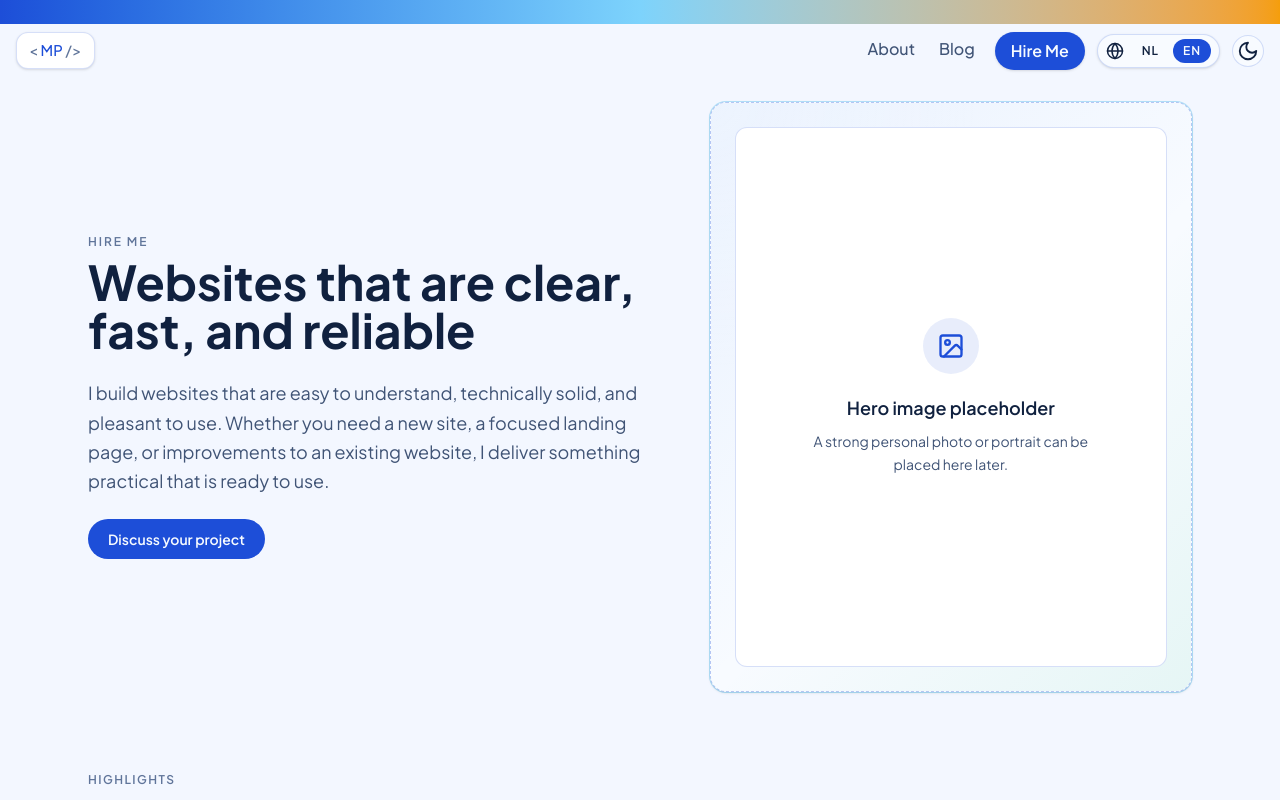
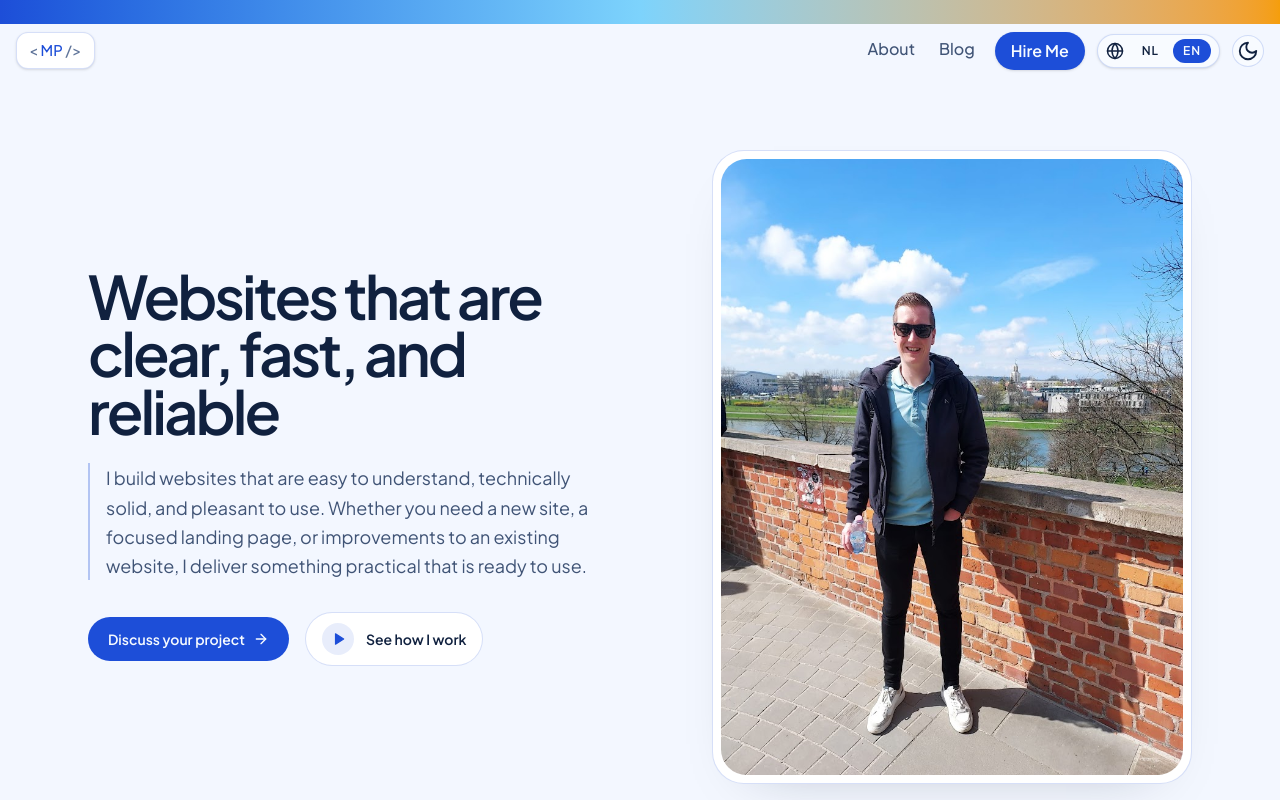
Before and after one commit to mpannekoek/Personal.Portfolio, a Next.js app in the folder src/web/: page /en/hire-me in a window 1280 px wide. Shown: the top 800 px of the page. Built offline with nearby package versions, Linux system fonts and the light colour scheme.

Commit message:
Refine hire-me hero layout

```diff
--- a/src/web/messages/en.json
+++ b/src/web/messages/en.json
@@ -73,9 +73,11 @@
     "description": "I build websites that are easy to understand, technically solid, and pleasant to use. Whether you need a new site, a focused landing page, or improvements to an existing website, I deliver something practical that is ready to use.",
     "heroImage": {
       "title": "Hero image placeholder",
-      "description": "A strong personal photo or portrait can be placed here later."
+      "description": "A strong personal photo or portrait can be placed here later.",
+      "alt": "Martijn Pannekoek on a city terrace overlooking the water"
     },
     "cta": "Discuss your project",
+    "secondaryCta": "See how I work",
     "principles": {
       "eyebrow": "Highlights",
       "title": "How I work",
--- a/src/web/messages/nl.json
+++ b/src/web/messages/nl.json
@@ -73,9 +73,11 @@
     "description": "Ik bouw websites die helder zijn opgebouwd, technisch goed staan en prettig werken voor je bezoekers. Of het nu gaat om een nieuwe site, een gerichte landingspagina of het verbeteren van een bestaande website: ik zorg voor een oplossing die praktisch is en direct bruikbaar.",
     "heroImage": {
       "title": "Placeholder voor hero image",
-      "description": "Hier kan later een sterke foto of portret van mij komen."
+      "description": "Hier kan later een sterke foto of portret van mij komen.",
+      "alt": "Martijn Pannekoek op een stadsbalkon met uitzicht op het water"
     },
     "cta": "Bespreek je project",
+    "secondaryCta": "Bekijk mijn werkwijze",
     "principles": {
       "eyebrow": "Speerpunten",
       "title": "Hoe ik werk",
--- a/src/web/src/app/[locale]/hire-me/page.tsx
+++ b/src/web/src/app/[locale]/hire-me/page.tsx
@@ -1,12 +1,14 @@
 import {
+    ArrowRight,
     Handshake,
-    ImageIcon,
     MessageSquareQuote,
     MousePointerClick,
     MonitorSmartphone,
     PanelsTopLeft,
+    Play,
     Search,
 } from "lucide-react";
+import Image from "next/image";
 import { getTranslations } from "next-intl/server";
 import ContactShortcut from "../../components/contact-shortcut";
 import ProcessTimeline from "../../components/process-timeline";
@@ -54,42 +56,54 @@ export default async function HireMePage() {
     ] as const;
     return (
         <main className="container mx-auto px-6 pb-10">
-            <section className="grid gap-8 lg:grid-cols-[1.1fr_0.9fr] lg:items-center">
-                <div className="max-w-3xl">
-                    <p className="text-xs font-semibold uppercase tracking-[0.16em] text-[var(--text-soft)]">
-                        {t("eyebrow")}
-                    </p>
-                    <h1 className="mt-2 mb-6 font-bold text-3xl text-[var(--text)] md:text-5xl">
+            <section className="px-0 py-8 md:py-10 lg:py-12">
+                <div className="grid gap-10 lg:grid-cols-[minmax(0,1fr)_minmax(360px,480px)] lg:items-center lg:gap-14">
+                    <div className="max-w-xl">
+                        <h1 className="mx-auto max-w-lg text-center text-4xl font-semibold leading-[0.96] tracking-[-0.05em] text-[var(--text)] md:text-5xl lg:mx-0 lg:text-left lg:text-6xl">
                             {t("title")}
                         </h1>
-                    <p className="text-base leading-relaxed text-[var(--text-muted)] md:text-lg">
+                        <div className="mt-6 max-w-lg border-l-2 border-[var(--border-strong)] pl-4 text-base leading-relaxed text-[var(--text-muted)] md:text-lg">
                             {t("description")}
-                    </p>
+                        </div>
+                        <div className="mt-8 flex flex-wrap items-center gap-4">
                             <a
                                 href="#contact"
-                        className="mt-6 inline-flex items-center rounded-full bg-primary px-5 py-2.5 text-sm font-semibold text-[var(--primary-contrast)] transition-colors hover:bg-primary/85"
+                                className="inline-flex items-center gap-2 rounded-full bg-primary px-5 py-3 text-sm font-semibold text-[var(--primary-contrast)] shadow-[0_14px_28px_-24px_rgba(29,78,216,0.7)] transition-colors hover:bg-primary/90"
                             >
                                 {t("cta")}
+                                <ArrowRight className="h-4 w-4" />
+                            </a>
+                            <a
+                                href="#process"
+                                className="inline-flex items-center gap-3 rounded-full border border-[var(--border)] bg-[var(--surface)] px-4 py-2.5 text-sm font-semibold text-[var(--text)] transition-colors hover:border-primary/35 hover:text-primary"
+                            >
+                                <span className="inline-flex h-8 w-8 items-center justify-center rounded-full bg-primary/10 text-primary">
+                                    <Play className="ml-0.5 h-3.5 w-3.5 fill-current" />
+                                </span>
+                                {t("secondaryCta")}
                             </a>
                         </div>
+                    </div>
 
-                <div className="relative overflow-hidden rounded-2xl border border-dashed border-[var(--border-strong)] bg-[var(--surface-elevated)] p-6 shadow-sm ring-1 ring-[var(--ring)]">
-                    <div className="absolute inset-0 bg-[radial-gradient(circle_at_top_left,rgba(255,255,255,0.14),transparent_35%),linear-gradient(135deg,rgba(59,130,246,0.08),transparent_55%,rgba(16,185,129,0.08))]" />
-                    <div className="relative flex aspect-[4/5] flex-col items-center justify-center rounded-xl border border-[var(--border)] bg-[var(--surface)] text-center">
-                        <span className="inline-flex h-14 w-14 items-center justify-center rounded-full bg-primary/10 text-primary">
-                            <ImageIcon className="h-7 w-7" />
-                        </span>
-                        <p className="mt-5 text-lg font-semibold text-[var(--text)]">
-                            {t("heroImage.title")}
-                        </p>
-                        <p className="mt-2 max-w-xs text-sm leading-relaxed text-[var(--text-muted)]">
-                            {t("heroImage.description")}
-                        </p>
+                    <div className="relative mx-auto w-full max-w-[26rem] lg:max-w-none">
+                        <div className="absolute inset-x-6 inset-y-8 rotate-3 rounded-[2.5rem] bg-[linear-gradient(135deg,color-mix(in_srgb,var(--accent)_20%,white)_0%,color-mix(in_srgb,var(--primary)_16%,white)_100%)]" />
+                        <div className="relative overflow-hidden rounded-[2rem] border border-[var(--border)] bg-[var(--surface)] p-2 shadow-[0_22px_56px_-42px_rgba(15,23,42,0.34)]">
+                            <div className="overflow-hidden rounded-[1.6rem]">
+                                <Image
+                                    src="/me.jpg"
+                                    alt={t("heroImage.alt")}
+                                    width={1152}
+                                    height={1536}
+                                    className="h-auto w-full object-cover object-center"
+                                    priority
+                                />
+                            </div>
+                        </div>
                     </div>
                 </div>
             </section>
 
-            <section className="mt-16 md:mt-20">
+            <section className="mt-14 md:mt-16">
                 <SectionHeading
                     title={t("principles.title")}
                     eyebrow={t("principles.eyebrow")}
@@ -125,7 +139,9 @@ export default async function HireMePage() {
 
             <div className="mt-14 h-px bg-gradient-to-r from-transparent via-highlight/55 to-transparent md:mt-20" />
 
+            <div id="process" className="scroll-mt-24">
                 <ProcessTimeline />
+            </div>
 
             <div className="mt-14 h-px bg-gradient-to-r from-transparent via-highlight/55 to-transparent md:mt-20" />
 
--- a/src/web/src/app/components/process-timeline.tsx
+++ b/src/web/src/app/components/process-timeline.tsx
@@ -131,9 +131,6 @@ export default function ProcessTimeline() {
                     />
                     <p className="mt-4 text-base leading-relaxed text-[var(--text-muted)] md:text-lg">
                         {t("process.description")}
-                    </p>
-                    <p className="mt-4 text-sm leading-relaxed text-[var(--text-soft)]">
-                        {t("process.interactionHint")}
                     </p>
                 </div>
 
```
Also changed, not shown: src/web/public/me.jpg (added). Lines whose indentation alone changed are shown as unchanged.
